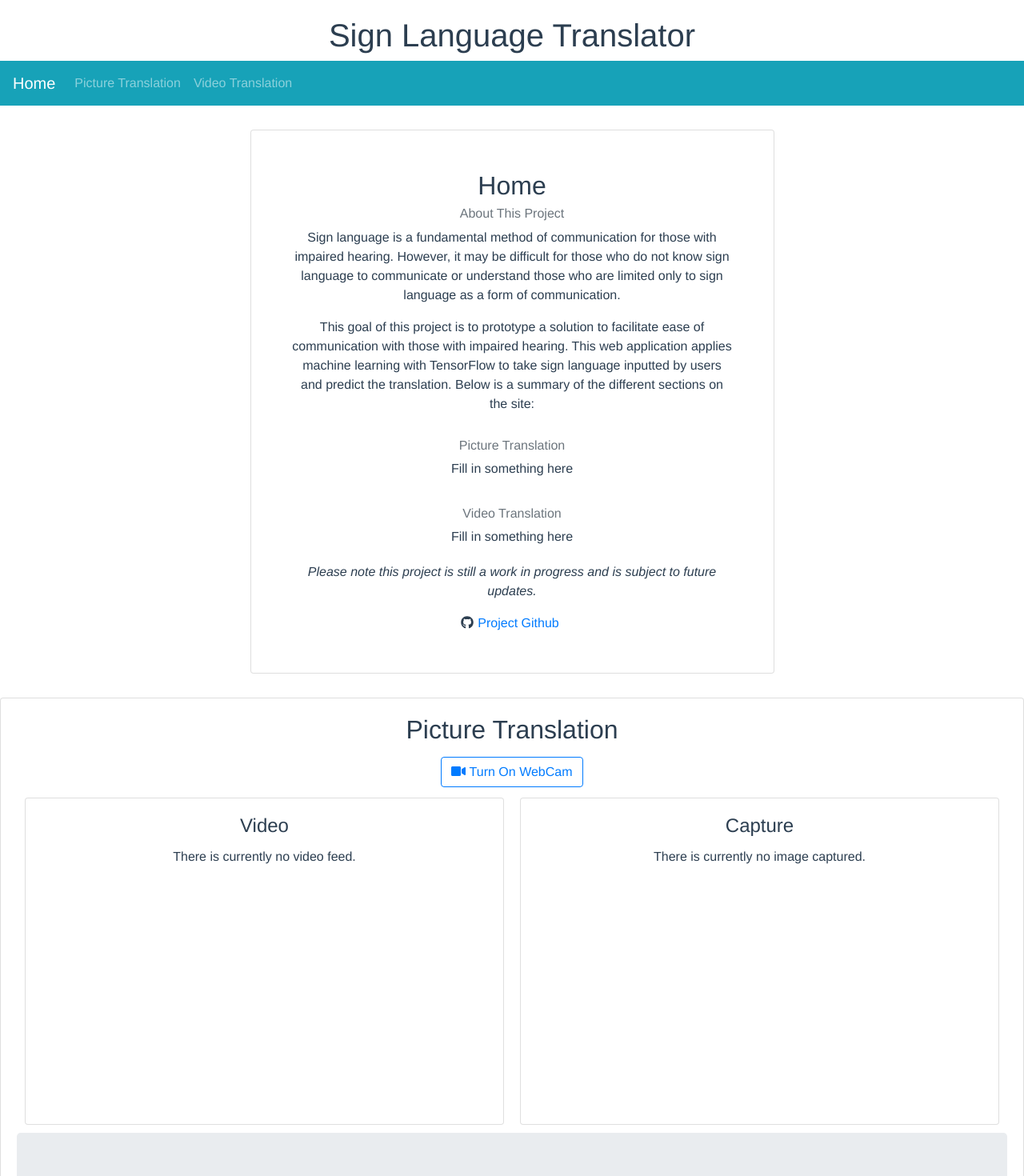
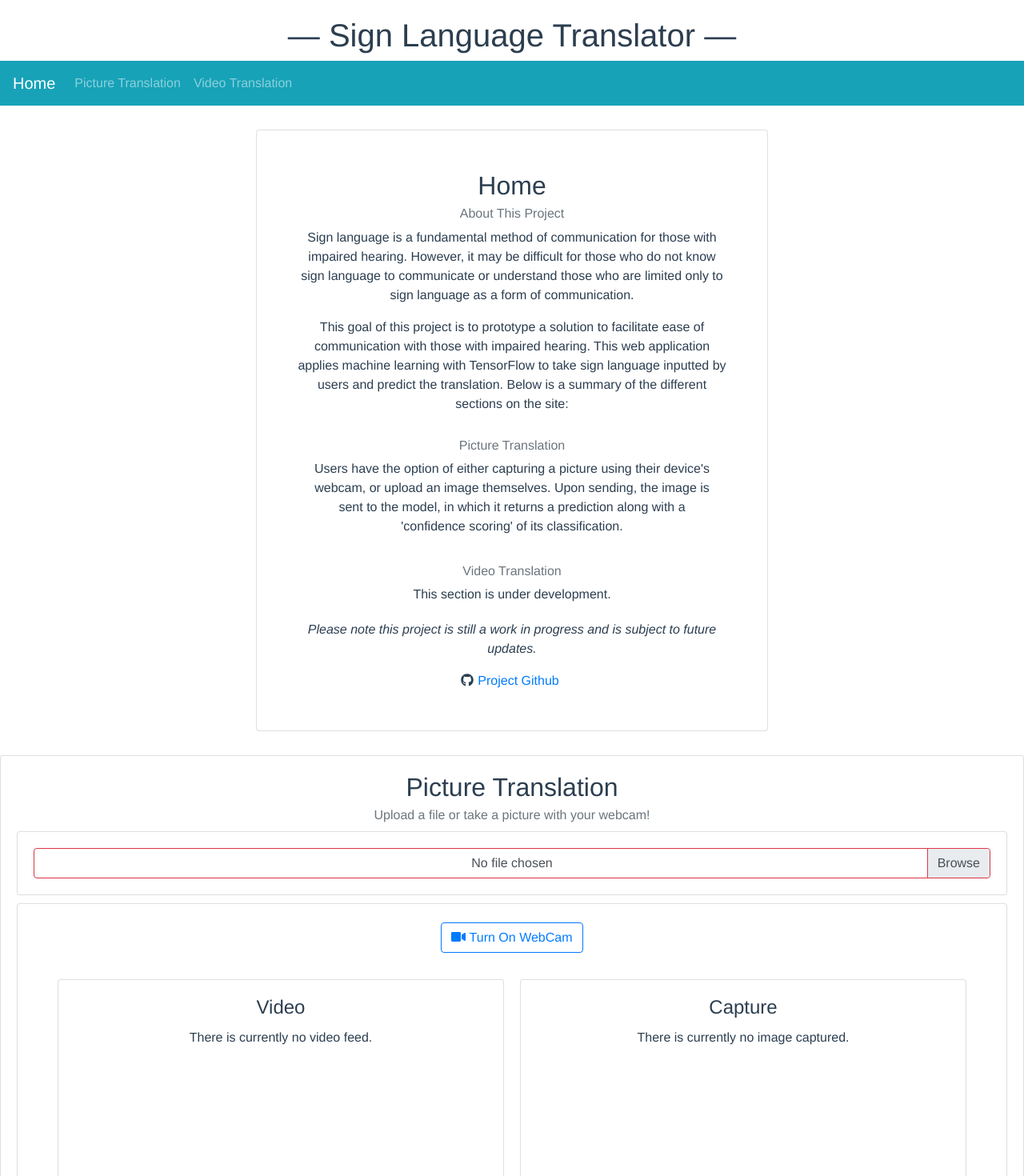
Before and after one commit to c73lam8797/Sign-Language-Translator, a Vue app in the folder Frontend/vue-app/: page / in a window 1280 px wide. Shown: the part 40-1510 px from the top of the page at 80% size. Built offline with nearby package versions, Linux system fonts and the light colour scheme.

Commit message:
added option to upload image from computer

```diff
--- a/Frontend/vue-app/src/App.vue
+++ b/Frontend/vue-app/src/App.vue
@@ -1,6 +1,6 @@
 <template>
   <div id="app">
-    <Title msg="Sign Language Translator"/>
+    <Title msg="—  Sign Language Translator  —"/>
     <Navbar />
     <Home />
     <Picture />
@@ -36,5 +36,6 @@ export default {
   text-align: center;
   color: #2c3e50;
   margin-top: 60px;
+  scroll-behavior: smooth;
 }
 </style>
--- a/Frontend/vue-app/src/components/Home.vue
+++ b/Frontend/vue-app/src/components/Home.vue
@@ -1,6 +1,6 @@
 <template>
   <div id="home">
-    <b-row class="justify-content-center">
+    <b-row class="justify-content-center" no-gutters>
       <b-card title="Home" sub-title="About This Project" id="home_card" title-tag="h2">
         <b-card-text>
           Sign language is a fundamental method of communication for those with impaired hearing. However, it may be difficult for those who do not know sign language to communicate or understand those who are limited only to sign language as a form of communication.
@@ -10,12 +10,12 @@
         </b-card-text>
         <b-card-body sub-title="Picture Translation">
           <b-card-text>
-            Fill in something here
+            Users have the option of either capturing a picture using their device's webcam, or upload an image themselves. Upon sending, the image is sent to the model, in which it returns a prediction along with a 'confidence scoring' of its classification.
           </b-card-text>
         </b-card-body>
         <b-card-body sub-title="Video Translation">
           <b-card-text>
-            Fill in something here
+            This section is under development.
           </b-card-text>
         </b-card-body>
         <b-card-text>
--- a/Frontend/vue-app/src/components/PictureTranslation.vue
+++ b/Frontend/vue-app/src/components/PictureTranslation.vue
@@ -1,12 +1,26 @@
 <template>
   <div id="picture">
-    <b-card title="Picture Translation" title-tag="h2">
-      <div id="camera">
-        <div>
-          <b-button class="buttons" v-if="!webCamOn" @click="showCamera" variant="outline-primary"><font-awesome-icon :icon="['fas', 'video']" /> Turn On WebCam</b-button>
-          <b-button class="buttons" v-else @click="hideCamera" variant="outline-primary"><font-awesome-icon :icon="['fas', 'video-slash']" /> Turn Off WebCam</b-button>
-        </div>
-        <div class="capture">
+    <b-card title="Picture Translation" title-tag="h2" sub-title="Upload a file or take a picture with your webcam!">
+      <div id="media_wrapper">
+        <!-- Upload file -->
+        <b-card class="file_cards">
+          <b-form-file accept="image/jpeg, image/png" v-model="uploadedFile" :state="Boolean(uploadedFile)"></b-form-file>
+          <b-button class="buttons" v-if="Boolean(uploadedFile)" @click="translateUploadedFile" variant="outline-info" style="margin-top: 15px">Translate Uploaded Image</b-button>
+          <b-button class="buttons" v-if="Boolean(uploadedFile)" @click="uploadedFile = null" variant="outline-danger" style="margin-top: 15px">Clear Uploaded Image</b-button>
+        </b-card>
+
+        <!-- Webcam button group -->
+        <b-card class="file_cards">
+          <b-button class="buttons" v-if="!webCamOn" @click="showCamera" variant="outline-primary"><font-awesome-icon v-if="!loading" :icon="['fas', 'video']" />
+            <b-spinner v-if="loading" small label="Spinning"></b-spinner>
+            <span v-else> Turn On WebCam</span>
+          </b-button>
+          <b-button class="buttons" v-else @click="hideCamera" variant="outline-primary"><font-awesome-icon v-if="!loading" :icon="['fas', 'video-slash']" />
+            <b-spinner v-if="loading" small label="Spinning"></b-spinner>
+            <span v-else> Turn Off WebCam</span>
+          </b-button>
+         <!-- Webcam video stream -->
+          <b-card-body class="capture">
             <b-card class="text-center video_cards" title="Video">
               <b-card-text v-if="!webCamOn">
                 There is currently no video feed.
@@ -23,11 +37,14 @@
               <b-button class="buttons" v-if="image" @click="translate" variant="outline-info">Translate Capture</b-button>
               <b-button class="buttons" v-if="image" @click="clearCanvas" variant="outline-danger">Clear Capture</b-button>
             </b-card>
+          </b-card-body>
+        </b-card>
       </div>
-      </div>
+
+      <!-- Predictions and translations -->
       <b-jumbotron>
         <h4>Translated Letters</h4>
-        {{ translatedImages.map(x => x.translation).join("") }}
+        {{ translatedImages.map(x => x.translation).join(", ") }}
         <b-card-text v-if="translatedImages.length === 0">
           There are currently no translated letters.
         </b-card-text>
@@ -42,12 +59,8 @@
         </b-card-text>
         <div id="predictions">
           <b-card v-bind:img-src="im.img" img-top class="predictions" v-for="im in translatedImages" :key="im.img">
-            <b-card-text>
-              Translation: {{ im.translation }}
-            </b-card-text>
-            <b-card-text>
-              Confidence: {{ im.confidence.toFixed(2) }}%
-            </b-card-text>
+            <b-card-text>Translation: {{ im.translation }}</b-card-text>
+            <b-card-text>Confidence: {{ im.confidence.toFixed(2) }}%</b-card-text>
           </b-card>
         </div>
       </b-jumbotron>
@@ -76,6 +89,7 @@
         image: "",
         predicting: false,
         translatedImages: [],
+        uploadedFile: null,
       }
     },
     methods: {
@@ -126,16 +140,11 @@
         formData.append('b64', this.image);
         const params = {
           method: "POST",
-          // body: JSON.stringify({ img: this.image }),
           body: formData,
           headers: {
-            // 'Content-Type': 'application/json',
             'Access-Control-Allow-Origin': 'http://localhost:5000/api/predict'
           },
         }
-
-        console.log(params.body)
-        console.log(params.body.length);
 
         fetch(url + "/api/predict", params)
         .then(res => res.json())
@@ -147,6 +156,9 @@
       },
       clear: function() {
         this.translatedImages = [];
+      },
+      translateUploadedFile: function() {
+
       }
     },
     components: {
@@ -220,4 +232,12 @@
   margin: 10px;
 }
 
+.file_cards {
+  width: 100%;
+  margin: 10px 0px;
+}
+
+#media_wrapper {
+  margin: 10px 0px;
+}
 </style>
--- /dev/null
+++ b/Frontend/vue-app/src/index.css
@@ -0,0 +1,3 @@
+body, html {
+  scroll-behavior: smooth;
+}
--- a/Frontend/vue-app/src/main.js
+++ b/Frontend/vue-app/src/main.js
@@ -8,6 +8,7 @@ import { library } from '@fortawesome/fontawesome-svg-core';
 import { faGithub } from '@fortawesome/free-brands-svg-icons';
 import { faVideo, faVideoSlash, faCamera } from '@fortawesome/free-solid-svg-icons';
 import { FontAwesomeIcon } from '@fortawesome/vue-fontawesome';
+import './index.css';
 library.add([faVideoSlash, faVideo, faGithub, faCamera])
 Vue.component('font-awesome-icon', FontAwesomeIcon)
 
```
Also changed, not shown: 1 other file (tests, documents, lock files or other folders). Lines whose indentation alone changed are shown as unchanged.
